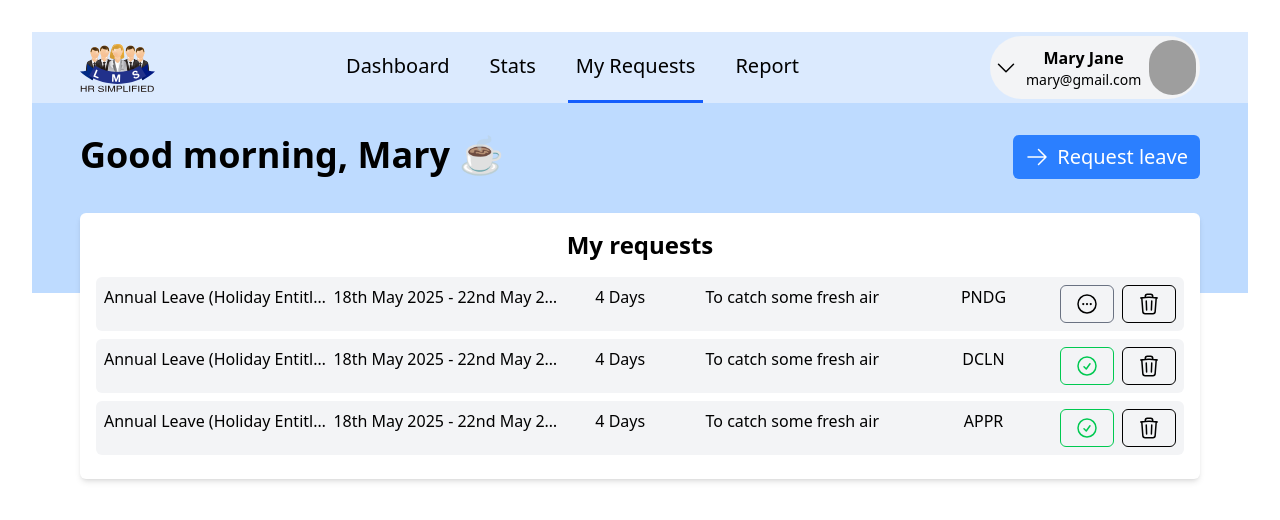
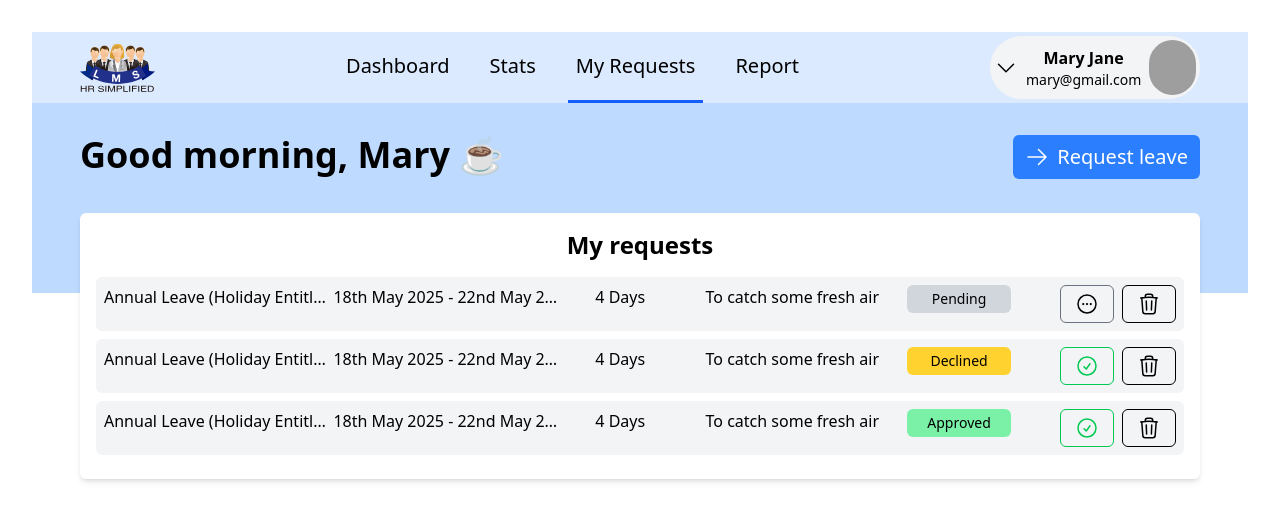
Before and after one commit to macrodev22/elms-proj, a React (Vite) app in the folder employee-dashboard/: page /requests in a window 1280 px wide. Shown: the top 520 px of the page. Built offline with nearby package versions, Linux system fonts and the light colour scheme; grey boxes are pictures that could not be loaded.

Commit message:
requests em

```diff
--- a/employee-dashboard/src/components/LeaveRequestItem.jsx
+++ b/employee-dashboard/src/components/LeaveRequestItem.jsx
@@ -30,7 +30,7 @@ const LeaveRequestItem = (props) => {
             <span className="flex-[3] truncate">{ formatDateRange(request) }</span>
             <span className="flex-[1.5]">{ duration(request) }</span>
             <span className="flex-[3] truncate">{ request.reason }</span>
-            <span className="flex-[2]">{ request.status }</span>
+            <span className="flex-[2]"><StatusChip status={request.status_display} /></span>
             <div className="flex gap-2">
                 <LeaveClosedChip isClosed={request.closed} />
                 <IconButton type="delete" />
--- a/employee-dashboard/src/components/StatusChip.jsx
+++ b/employee-dashboard/src/components/StatusChip.jsx
@@ -1,9 +1,10 @@
 
 const StatusChip = (props) => {
     return (
-        <span className={`px-2 py-1 rounded-md w-[7rem] text-lg text-center ${props.status == 'Pending' && 'bg-gray-300'} ${props.status == 'Approved' && 'bg-green-300'} ${props.status == 'Declined' && 'bg-amber-300'}`}>
+        <div className={`px-2 py-1 rounded-md w-26 text-sm text-center
+        ${props.status == 'Pending' && 'bg-gray-300'} ${props.status == 'Approved' && 'bg-green-300'} ${props.status == 'Declined' && 'bg-amber-300'}`}>
             { props.status }
-        </span>
+        </div>
     )
 }
 
```
